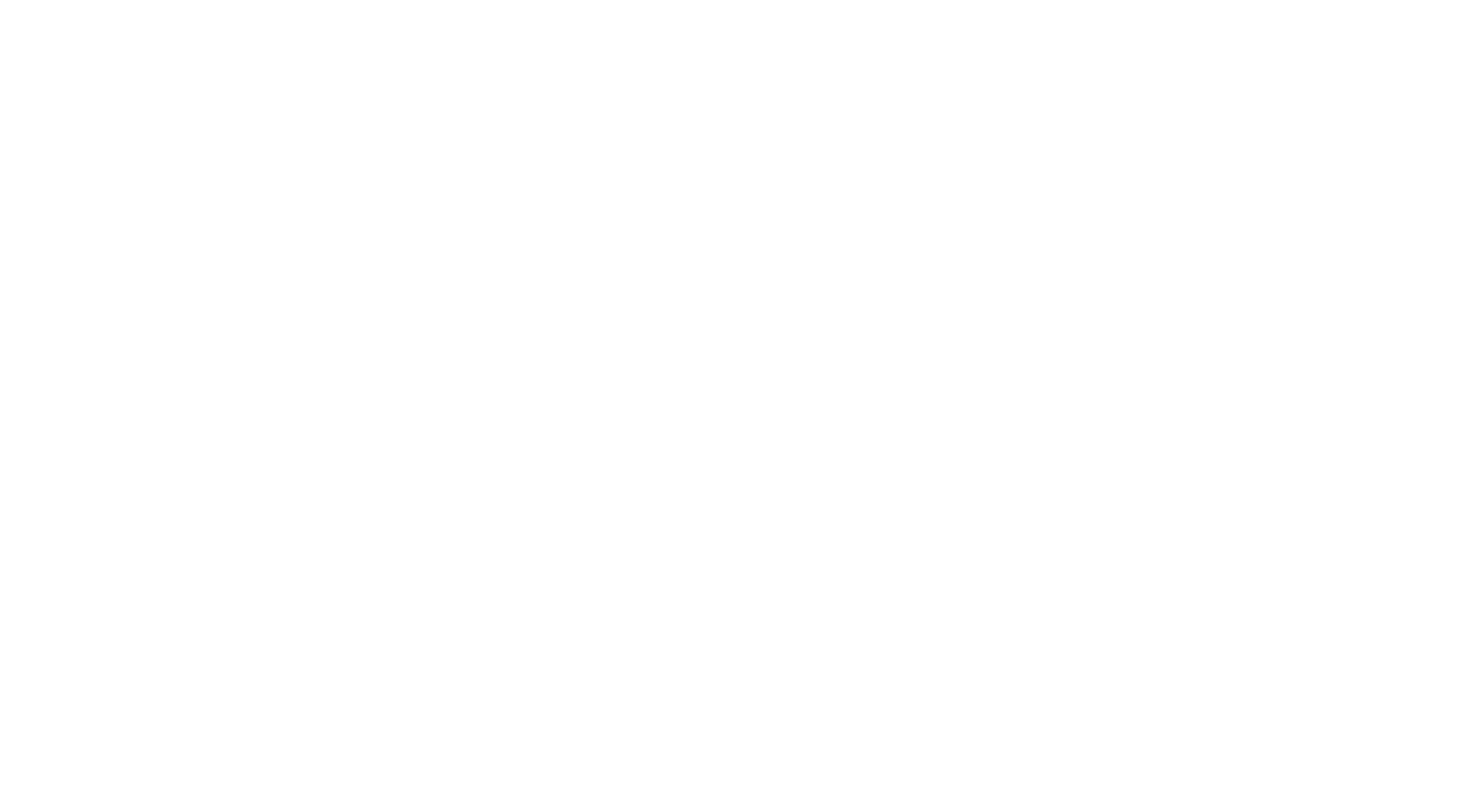
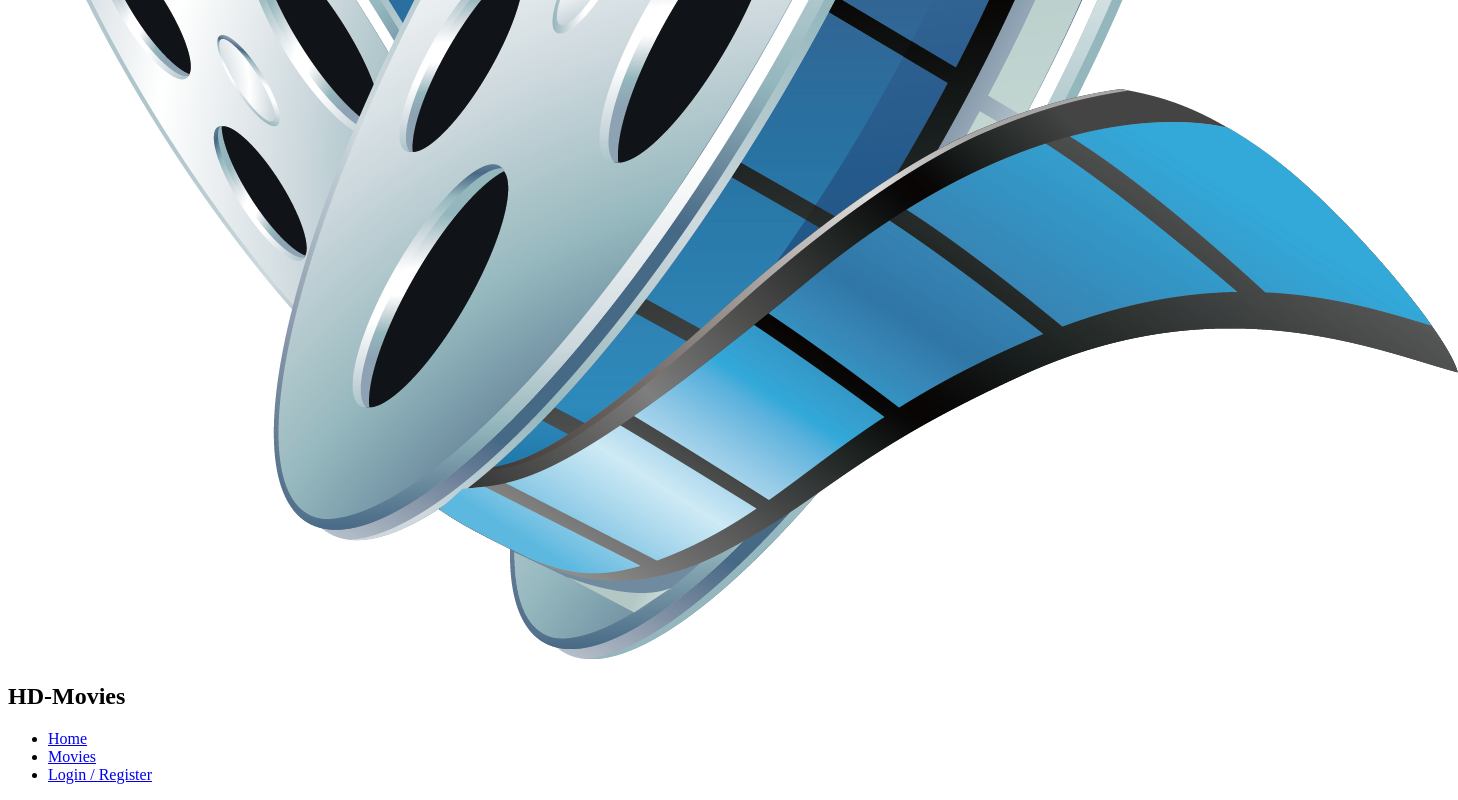
Before and after one commit to cihandundar/movie-list-redux, a React (Create React App) app: page /login in a window 1280 px wide. Before the commit this address had no page. Shown: the part 568-1368 px from the top of the page, 1458 px wide, since content can reach past the window. Before the commit the page ends 800 px from the top, so only its background shows below. Built offline with nearby package versions, Linux system fonts and the light colour scheme.

Commit message:
added navigation bar layout

```diff
--- a/src/components/Navbar/index.js
+++ b/src/components/Navbar/index.js
@@ -1,9 +1,39 @@
 import React from "react";
+import { Link } from "react-router-dom";
+import Logo from "assets/images/logo.png";
 const Navbar = () => {
+  const links = [
+    {
+      id: 1,
+      name: "Home",
+      path: "/",
+    },
+    {
+      id: 2,
+      name: "Movies",
+      path: "/Movies",
+    },
+    {
+      id: 3,
+      name: "Login / Register",
+      path: "/login",
+    },
+  ];
+
   return (
-    <nav>
-      <div className="logo">
-        <h1>HD-Movies</h1>
+    <nav className="nav">
+      <div className="nav__container">
+        <div className="nav__logo">
+          <img src={Logo} alt="" />
+          <h2>HD-Movies</h2>
+        </div>
+        <ul className="nav__list">
+          {links?.map((link) => (
+            <li key={link?.id} className="nav__list__link">
+              <Link to={link?.path}>{link?.name}</Link>
+            </li>
+          ))}
+        </ul>
       </div>
     </nav>
   );
```
